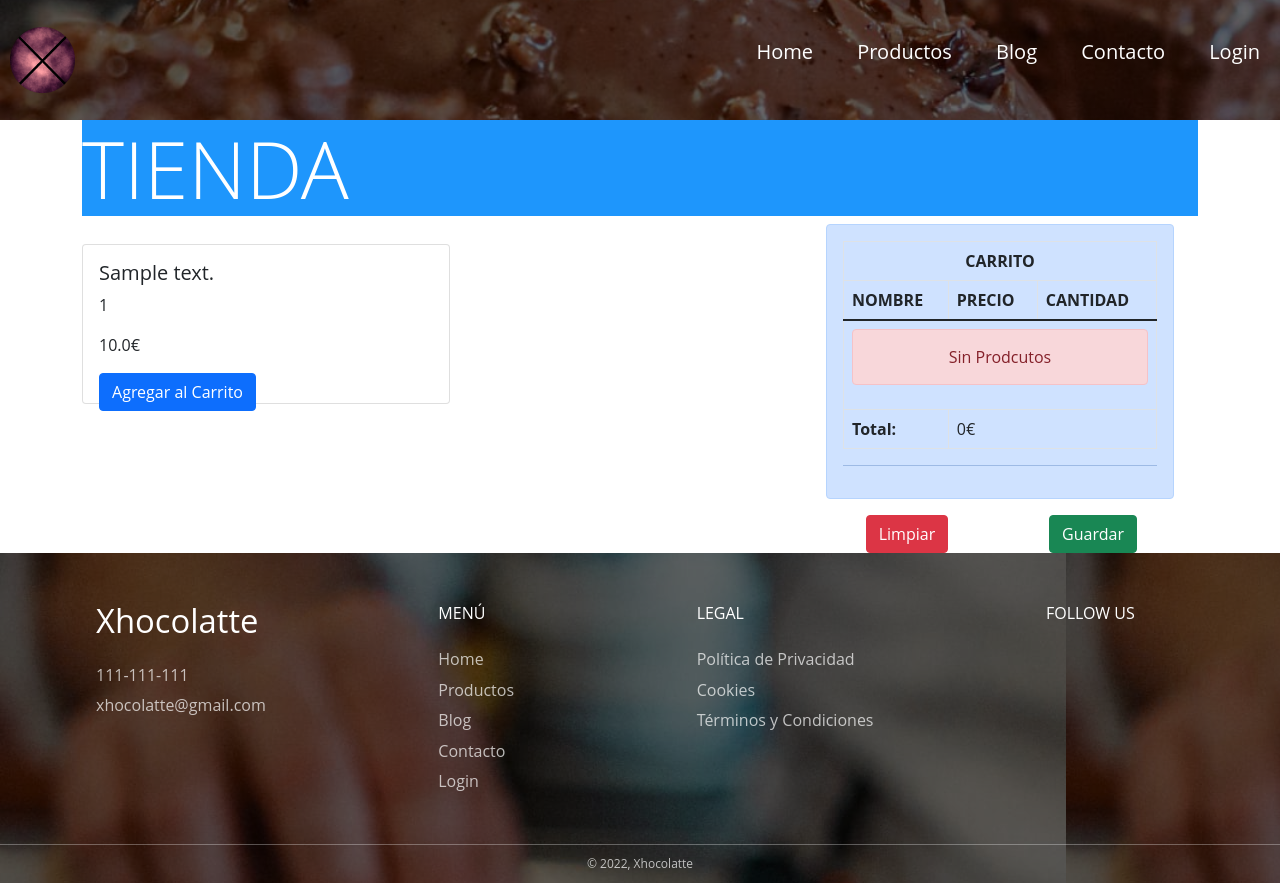
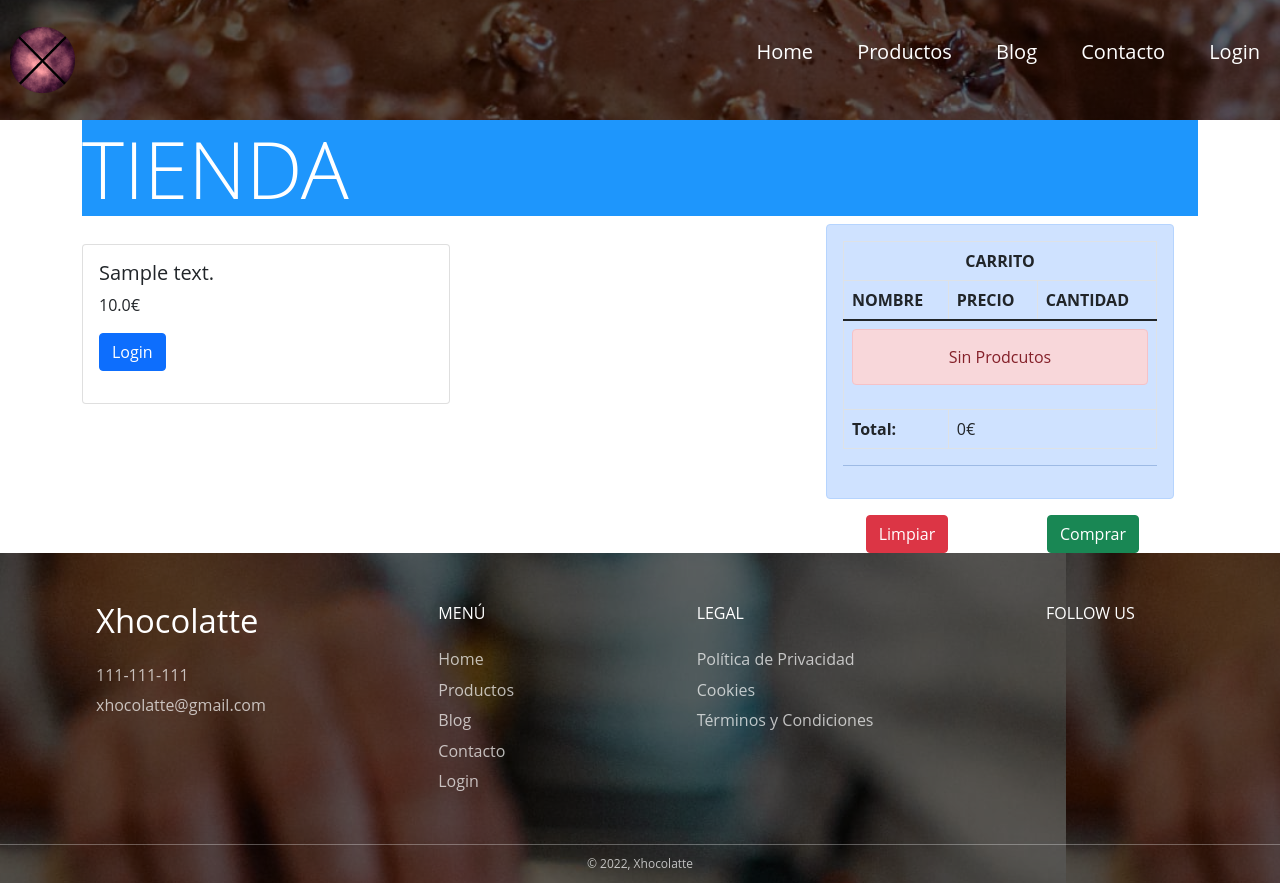
Before and after one commit to Dapapu7/Xhokolatte, a Django app: page /productos/ in a window 1280 px wide. Run offline with Django 4.2, Linux system fonts and the light colour scheme; tables that the repository leaves empty hold one stand-in row (values such as "Sample post"); some libraries are stand-ins or nearby versions.

Commit message:
Mejoras Productos

```diff
--- a/Xhocolatte/XhocolatteApp/templates/XhocolatteApp/carrito.html
+++ b/Xhocolatte/XhocolatteApp/templates/XhocolatteApp/carrito.html
@@ -23,8 +23,8 @@
                         <div class="alert alert-danger text-center">No hay tantas existencias</div>
                     {% endif %}
 
-                    <td><a href="{% url 'Add' value.producto_id %}" class="badge btn-dark badge-dark">+</a></td>
-                    <td><a href="{% url 'Sub' value.producto_id %}" class="badge btn-dark badge-dark">-</a></td>
+                    <td><a href="{% url 'Add' value.producto_id %}" class="badge btn-dark badge-dark" style="text-decoration: none" >+</a></td>
+                    <td><a href="{% url 'Sub' value.producto_id %}" class="badge btn-dark badge-dark" style="text-decoration: none">-</a></td>
                 </tr>
             {% endfor %}
 
@@ -46,5 +46,5 @@
 
 <div class="row text-center">
     <div class="col-6"><a href="{% url 'CLS' %}" class="btn btn-danger">Limpiar</a></div>
-    <div class="col-6"><a href="#" class="btn btn-success">Guardar</a></div>
+    <div class="col-6"><a href="#" class="btn btn-success">Comprar</a></div>
 </div>
--- a/Xhocolatte/XhocolatteApp/templates/XhocolatteApp/productos.html
+++ b/Xhocolatte/XhocolatteApp/templates/XhocolatteApp/productos.html
@@ -21,10 +21,13 @@
                                         <div class="card-body">
                                             <h5 class="card-title">{{ producto.descripcion }}</h5>
                                             <!-- <p class="card-img"><img src="{{ producto.imagen.url }}" alt="Imagen del Producto" style="height: 100%;"></p> -->
-                                            <p class="card-text">{{ producto.existencias }}</p>
                                             <p class="card-text">{{ producto.precio }}€</p>
+                                            {% if user.is_authenticated %}
+                                                <a href="{% url 'Add' producto.id %}" class="btn btn-primary">Agregar al Carrito</a>
+                                            {% else %}
+                                                <a href="/login" class="btn btn-primary">Login</a>
+                                            {% endif %}
 
-                                            <a href="{% url 'Add' producto.id %}" class="btn btn-primary">Agregar al Carrito</a>
                                         </div>
                                     </div>
                                 </div>
```
Also changed, not shown: Xhocolatte/XhocolatteApp/static/css/productos.css (line endings or trailing spaces).
